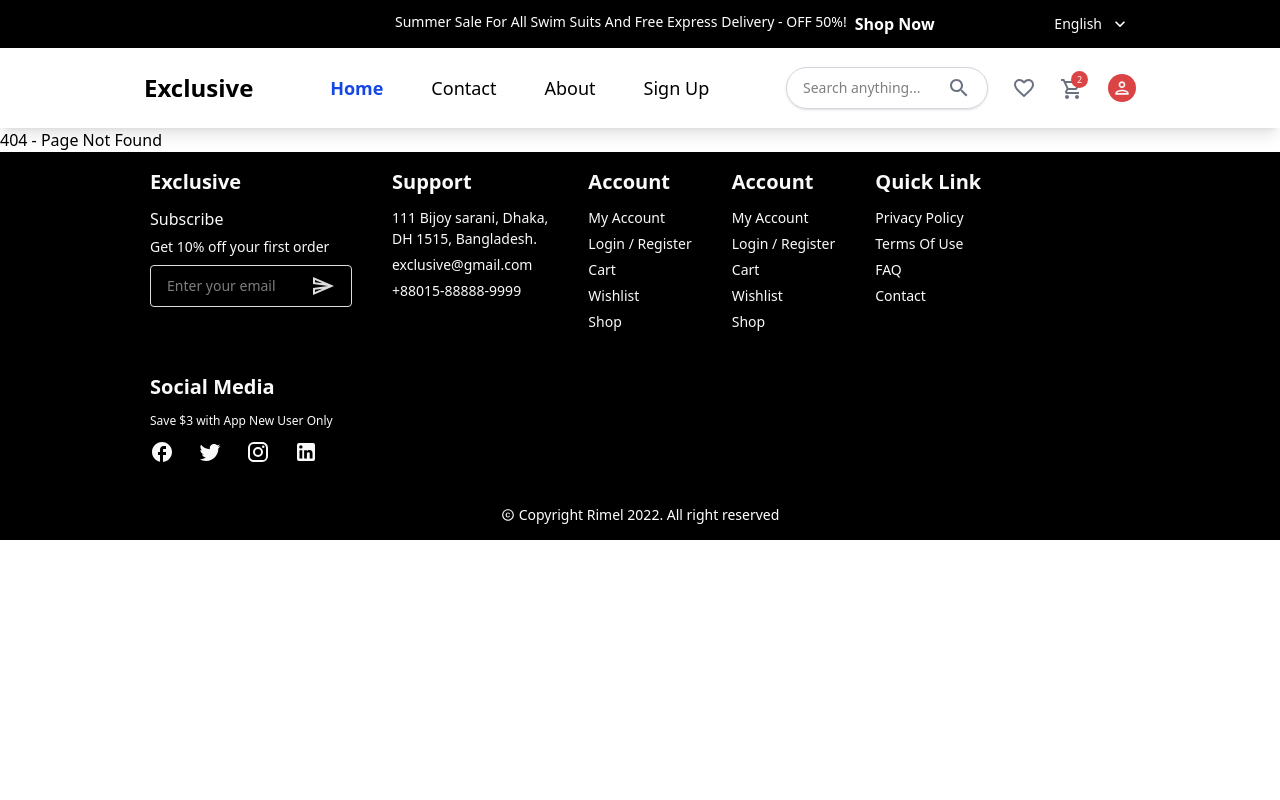
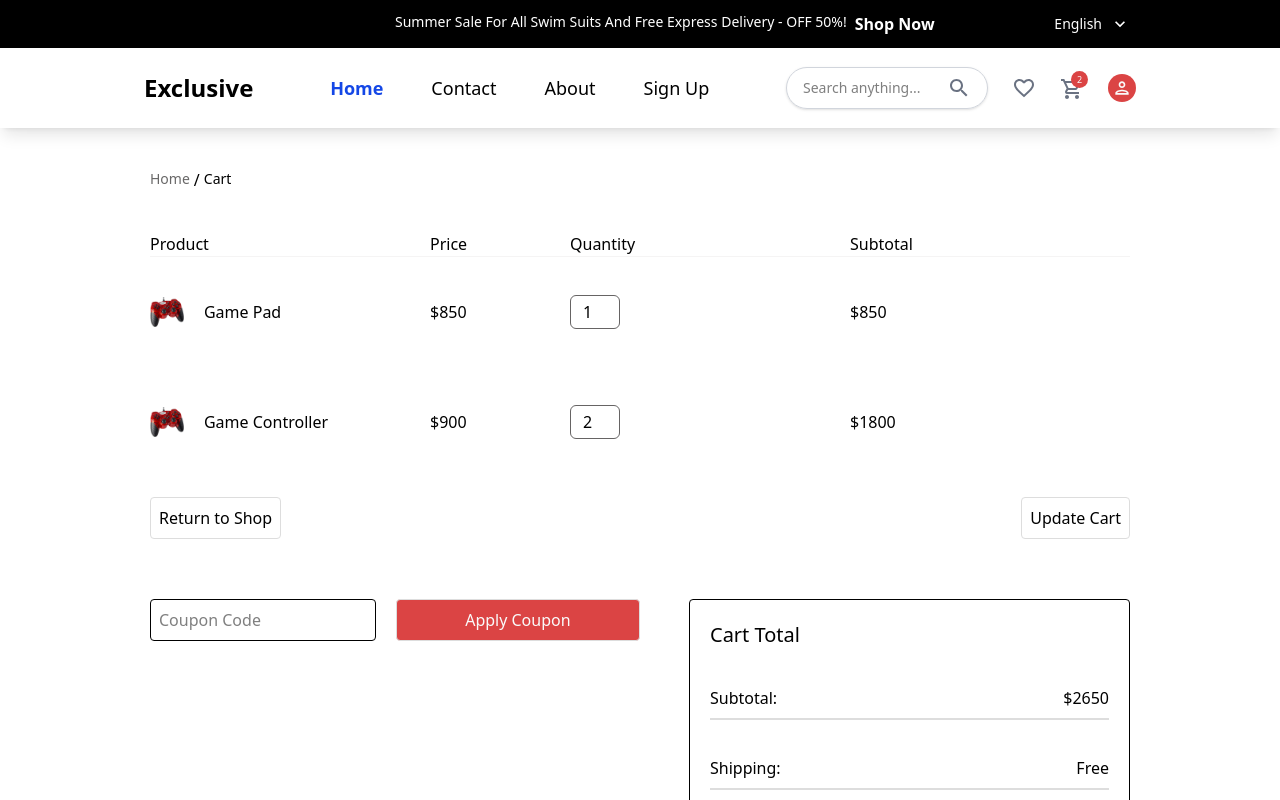
Before and after one commit to mbiopeter/electronic-shop-website, a React (Vite) app: page /cart in a window 1280 px wide. Shown: the top 800 px of the page. Built offline with nearby package versions, Linux system fonts and the light colour scheme.

Commit message:
cart page

```diff
--- a/src/App.jsx
+++ b/src/App.jsx
@@ -5,6 +5,7 @@ import UpBar from "./views/components/upBar/UpBar";
 import Footer from "./views/components/footer/Footer";
 import Home from "./views/pages/home/Home";
 import Authentication from "./views/pages/authentication/Authentication";
+import Cart from "./views/pages/cart/Cart";
 
 const NotFound = () => <h2>404 - Page Not Found</h2>;
 
@@ -19,6 +20,7 @@ function App() {
             {/*Pages routes */}
             <Route path="/" element={<Home />} />
             <Route path="/auth" element={<Authentication />} />
+            <Route path="/cart" element={<Cart />} />
             <Route path="*" element={<NotFound />} />
           </Routes>
           {/* footer */}
--- a/src/views/components/upBar/UpBar.jsx
+++ b/src/views/components/upBar/UpBar.jsx
@@ -79,10 +79,12 @@ const UpBar = () => {
                         <SearchIcon className='text-gray-500' />
                     </div>
                     <FavoriteBorderIcon className='text-gray-500 cursor-pointer' />
-                    <div className='relative'>
-                        <ShoppingCartOutlinedIcon className='text-gray-500 cursor-pointer' />
-                        <div className='absolute bg-[#DB4444] w-[17px] h-[17px] p-[1px] -top-1 -right-1 rounded-full flex items-center justify-center text-[9px] text-[#FAFAFA] font-[400]'>2</div>
-                    </div>
+                    <Link to={'/cart'} >
+                        <div className='relative'>
+                            <ShoppingCartOutlinedIcon className='text-gray-500 cursor-pointer' />
+                            <div className='absolute bg-[#DB4444] w-[17px] h-[17px] p-[1px] -top-1 -right-1 rounded-full flex items-center justify-center text-[9px] text-[#FAFAFA] font-[400]'>2</div>
+                        </div>
+                    </Link>
                     <div
                         className='bg-[#DB4444] rounded-full flex items-center justify-center p-1 cursor-pointer'
                         onClick={() => {
--- /dev/null
+++ b/src/views/pages/cart/Cart.jsx
@@ -0,0 +1,123 @@
+import React, { useEffect, useState } from 'react';
+import img from '../../../assets/images/slider1.png';
+
+const cartItems = [
+    {
+        id: 1,
+        product: 'Game Pad',
+        price: 850,
+        quantity: 1,
+    },
+    {
+        id: 2,
+        product: 'Game Controller',
+        price: 900,
+        quantity: 2,
+    },
+];
+
+const Cart = () => {
+    const [items, setItems] = useState(cartItems);
+    const [total, setTotal] = useState(0);
+    const [shipping, setShipping] = useState(0);
+
+    // Recalculate total whenever the cart items change
+    useEffect(() => {
+        const totalPrice = items.reduce((acc, item) => acc + item.price * item.quantity, 0);
+        setTotal(totalPrice);
+    }, [items]);
+
+    const handleQuantityChange = (id, quantity) => {
+        const updatedItems = items.map(item =>
+            item.id === id ? { ...item, quantity: parseInt(quantity, 10) } : item
+        );
+        setItems(updatedItems);
+    };
+
+    return (
+        <div className="w-full flex flex-col pb-10 px-[50px] lg:px-[150px]">
+            <div className="flex justify-start items-center py-10">
+                <div className="flex flex-row gap-1">
+                    <span className="text-[14px] text-[#696868] font-[400]">Home</span>/
+                    <span className="text-[14px] text-[#000000] font-[400]">Cart</span>
+                </div>
+            </div>
+
+            <div className="overflow-x-auto">
+                <table className="min-w-full text-nowrap">
+                    <thead className="border-b-[1px] border-b-[#f5f4f4]">
+                        <tr>
+                            <td>Product</td>
+                            <td>Price</td>
+                            <td>Quantity</td>
+                            <td>Subtotal</td>
+                        </tr>
+                    </thead>
+                    <tbody>
+                        {items.map(item => (
+                            <tr key={item.id}>
+                                <td className="flex justify-start flex-row gap-5 items-center py-10 min-w-[200px]">
+                                    <img src={img} className="object-cover h-[30px]" alt={item.product} />
+                                    <span>{item.product}</span>
+                                </td>
+                                <td className=' min-w-[100px]'>${item.price}</td>
+                                <td className=' min-w-[200px]'>
+                                    <input
+                                        type="number"
+                                        value={item.quantity}
+                                        onChange={(e) => handleQuantityChange(item.id, e.target.value)}
+                                        className="w-[50px] p-1 text-center items-center rounded-md outline-none border-[1px] border-[#666464]"
+                                    />
+                                </td>
+                                <td className=' min-w-[200px]'>${item.price * item.quantity}</td>
+                            </tr>
+                        ))}
+                    </tbody>
+                </table>
+            </div>
+
+            <div className="w-full flex flex-row justify-between mt-5">
+                <button className="p-2 border-[1px] border-[#ddd] cursor-pointer rounded-sm font-[400]">
+                    Return to Shop
+                </button>
+                <button className="p-2 border-[1px] border-[#ddd] cursor-pointer rounded-sm font-[400]">
+                    Update Cart
+                </button>
+            </div>
+
+            <div className='w-full mt-15 flex items-start gap-5 lg:gap-0 flex-col overflow-auto lg:flex-row justify-between'>
+                <div className='w-[100%] lg:w-[50%] flex flex-row gap-5 justify-between items-center'>
+                    <input
+                        type="text"
+                        placeholder='Coupon Code'
+                        className="w-[60%] p-2 items-center rounded-sm outline-none font-[400] border-[1px] border-[#000000]"
+                    />
+                    <button className="p-2 w-[65%] text-[#FAFAFA]  text-nowrap border-[1px] border-[#ddd]  cursor-pointer bg-[#DB4444] rounded-sm font-[400]">
+                        Apply Coupon
+                    </button>
+                </div>
+
+                <div className='w-[100%] lg:w-[45%] rounded-sm border-[1px] flex-col border-[#000000] p-5'>
+                    <span className='text-[20px] text-[#000000] font-[500]'>Cart Total</span>
+                    <div className='flex flex-row justify-between items-center mt-7 border-b-[#ddd] border-b-[2px] py-2'>
+                        <span className='text-[16px] text-[#000000] font-[400]'>Subtotal:</span>
+                        <span className='text-[16px] text-[#000000] font-[400]'>${total}</span>
+                    </div>
+                    <div className='flex flex-row justify-between items-center mt-7 border-b-[#ddd] border-b-[2px] py-2'>
+                        <span className='text-[16px] text-[#000000] font-[400]'>Shipping:</span>
+                        <span className='text-[16px] text-[#000000] font-[400]'>{shipping === 0 ? 'Free' : shipping}</span>
+                    </div>
+                    <div className='flex flex-row justify-between items-center mt-7 py-2'>
+                        <span className='text-[16px] text-[#000000] font-[400]'>Total:</span>
+                        <span className='text-[16px] text-[#000000] font-[400]'>${total + shipping}</span>
+                    </div>
+                    <button className="p-2 border-[1px] bg-[#DB4444] mt-5 w-full text-[#FAFAFA] border-[#ddd] cursor-pointer rounded-sm font-[400]">
+                        Update Cart
+                    </button>
+                </div>
+            </div>
+        </div>
+    );
+};
+
+export default Cart;
```
